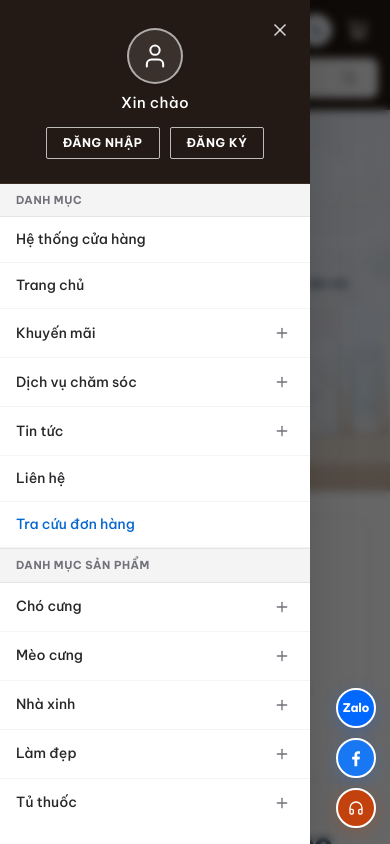
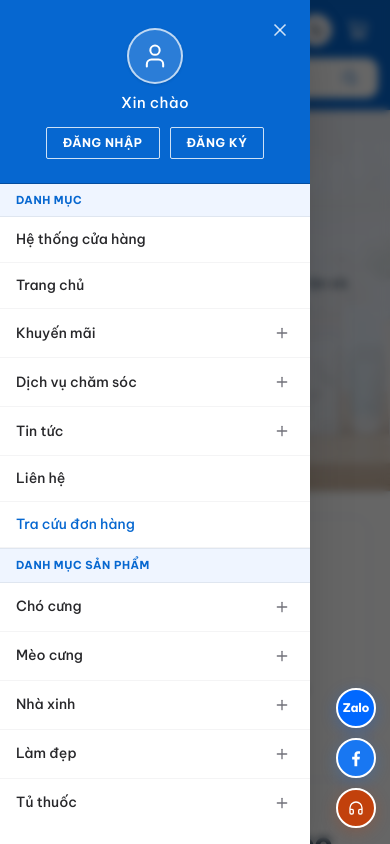
Before and after one commit to Dreams-lands/React-Nodejs, a React (Vite) app in the folder frontend/: page / in a window 390 px wide. Both pictures are taken after a click on the button 28 px from the left and 30 px from the top of the page. Shown: the top 844 px of the page. Built offline with nearby package versions, Linux system fonts and the light colour scheme.

Commit message:
fix(mobile): restore brand blue color on mobile header and drawer

```diff
--- a/frontend/src/components/HeadersAndFooters.tsx
+++ b/frontend/src/components/HeadersAndFooters.tsx
@@ -115,14 +115,14 @@ export const PetHubHeader: React.FC<FullHeaderProps> = ({
   return (
     <header className="w-full bg-white dark:bg-[#111827] sticky top-0 z-40 border-b border-[#dfe6f0] dark:border-[#1f2937]">
       {/* 1. Mobile Header (Adapted from User Specification - Image 1) */}
-      <div className="lg:hidden bg-[#241a15] text-white">
+      <div className="lg:hidden bg-[#0667d0] text-white shadow-sm">
         <div className="px-3 pt-2.5 pb-2 flex items-center justify-between gap-2">
           {/* Hamburger Menu Button */}
           <button
             type="button"
             onClick={() => setMobileDrawerOpen(true)}
             aria-label="Mở menu danh mục"
-            className="w-10 h-10 -ml-1 rounded-lg flex items-center justify-center text-white hover:bg-white/10 active:scale-95 transition cursor-pointer"
+            className="w-10 h-10 -ml-1 rounded-lg flex items-center justify-center text-white hover:bg-white/15 active:scale-95 transition cursor-pointer"
           >
             <Menu className="w-6 h-6 text-white" strokeWidth={2.4} />
           </button>
@@ -135,7 +135,7 @@ export const PetHubHeader: React.FC<FullHeaderProps> = ({
             aria-label="PetsFriend — Về trang chủ"
             className="flex items-center gap-1.5 text-left cursor-pointer"
           >
-            <div className="w-7 h-7 rounded-lg bg-white/15 flex items-center justify-center text-[#38bdf8]">
+            <div className="w-7 h-7 rounded-lg bg-white/20 flex items-center justify-center text-white">
               <PawPrint className="w-4 h-4" />
             </div>
             <span className="text-[19px] font-extrabold text-white tracking-tight leading-none">
@@ -149,12 +149,12 @@ export const PetHubHeader: React.FC<FullHeaderProps> = ({
             <button
               type="button"
               onClick={() => onNavigate('cart')}
-              className="relative w-10 h-10 rounded-lg flex items-center justify-center text-white hover:bg-white/10 active:scale-95 transition cursor-pointer"
+              className="relative w-10 h-10 rounded-lg flex items-center justify-center text-white hover:bg-white/15 active:scale-95 transition cursor-pointer"
               aria-label={`Giỏ hàng (${cartCount} sản phẩm)`}
             >
               <ShoppingCart className="w-5 h-5 text-white" />
               {cartCount > 0 && (
-                <span className="absolute top-1 right-1 min-w-[18px] h-[18px] px-1 rounded-full bg-[#ef4444] text-white text-[10px] font-bold flex items-center justify-center leading-none">
+                <span className="absolute top-1 right-1 min-w-[18px] h-[18px] px-1 rounded-full bg-[#c2410c] text-white text-[10px] font-bold flex items-center justify-center leading-none">
                   {cartCount}
                 </span>
               )}
@@ -167,7 +167,7 @@ export const PetHubHeader: React.FC<FullHeaderProps> = ({
           <form
             onSubmit={handleSearchSubmit}
             role="search"
-            className="h-10 rounded-lg bg-[#f4f4f5] dark:bg-[#27272a] px-3.5 flex items-center gap-2 border border-transparent focus-within:border-white/50 transition"
+            className="h-10 rounded-xl bg-white dark:bg-[#1e293b] px-3.5 flex items-center gap-2 shadow-xs focus-within:ring-2 focus-within:ring-white/40 transition"
           >
             <input
               type="text"
@@ -178,11 +178,11 @@ export const PetHubHeader: React.FC<FullHeaderProps> = ({
               }}
               aria-label="Tìm kiếm sản phẩm"
               placeholder="Tìm kiếm sản phẩm..."
-              className="flex-1 min-w-0 bg-transparent text-[13px] text-[#18181b] dark:text-white placeholder-[#71717a] dark:placeholder-[#a1a1aa] focus:outline-none"
+              className="flex-1 min-w-0 bg-transparent text-[13px] text-[#17324d] dark:text-white placeholder-[#64748b] dark:placeholder-[#94a3b8] focus:outline-none"
             />
             <button
               type="submit"
-              className="w-7 h-7 rounded flex items-center justify-center text-[#71717a] dark:text-[#a1a1aa] hover:text-[#0667d0] cursor-pointer"
+              className="w-7 h-7 rounded flex items-center justify-center text-[#0667d0] dark:text-[#38bdf8] hover:scale-105 cursor-pointer"
               aria-label="Tìm kiếm"
             >
               <Search className="w-4 h-4" />
@@ -468,20 +468,20 @@ export const PetHubHeader: React.FC<FullHeaderProps> = ({
               className="fixed top-0 left-0 bottom-0 w-[310px] max-w-[85vw] bg-white dark:bg-[#18181b] z-50 flex flex-col shadow-2xl lg:hidden overflow-hidden"
               aria-label="Menu điều hướng di động"
             >
-              {/* Drawer Top Header Banner (Dark chocolate matching Image 2) */}
-              <div className="bg-[#241a15] dark:bg-[#120f0d] text-white pt-7 pb-6 px-4 relative text-center shrink-0 border-b border-[#3b2c24] dark:border-[#27272a]">
+              {/* Drawer Top Header Banner (Brand Blue) */}
+              <div className="bg-[#0667d0] dark:bg-[#0558b5] text-white pt-7 pb-6 px-4 relative text-center shrink-0 border-b border-[#044d9e] dark:border-[#1e3a8a]">
                 {/* Close Button X */}
                 <button
                   type="button"
                   onClick={() => setMobileDrawerOpen(false)}
                   aria-label="Đóng menu"
-                  className="absolute top-3 right-3 w-9 h-9 rounded-full flex items-center justify-center text-white/80 hover:text-white hover:bg-white/10 active:scale-95 transition cursor-pointer"
+                  className="absolute top-3 right-3 w-9 h-9 rounded-full flex items-center justify-center text-white/80 hover:text-white hover:bg-white/15 active:scale-95 transition cursor-pointer"
                 >
                   <X className="w-5 h-5" strokeWidth={2} />
                 </button>
 
                 {/* Avatar Icon Circle */}
-                <div className="w-14 h-14 rounded-full border-2 border-white/60 bg-white/10 flex items-center justify-center mx-auto mb-2 text-white shadow-sm">
+                <div className="w-14 h-14 rounded-full border-2 border-white/70 bg-white/15 flex items-center justify-center mx-auto mb-2 text-white shadow-sm">
                   <User className="w-7 h-7" strokeWidth={1.75} />
                 </div>
 
@@ -500,7 +500,7 @@ export const PetHubHeader: React.FC<FullHeaderProps> = ({
                           setMobileDrawerOpen(false);
                           onNavigate('admin');
                         }}
-                        className="px-4 py-1.5 rounded bg-[#0667d0] hover:bg-[#0558b5] text-white text-[11px] font-bold tracking-wider uppercase transition cursor-pointer"
+                        className="px-4 py-1.5 rounded bg-white text-[#0667d0] hover:bg-[#eff5ff] text-[11px] font-bold tracking-wider uppercase transition cursor-pointer shadow-xs"
                       >
                         {workspaceRole === 'staff' ? 'BẢNG CÔNG VIỆC' : 'QUẢN TRỊ CỬA HÀNG'}
                       </button>
@@ -512,7 +512,7 @@ export const PetHubHeader: React.FC<FullHeaderProps> = ({
                           setMobileDrawerOpen(false);
                           onNavigate('account');
                         }}
-                        className="px-4 py-1.5 border border-white/70 hover:border-white text-white text-[12px] font-bold tracking-wider uppercase rounded-xs transition cursor-pointer hover:bg-white/10"
+                        className="px-4 py-1.5 border border-white/80 hover:border-white text-white text-[12px] font-bold tracking-wider uppercase rounded-xs transition cursor-pointer hover:bg-white/15"
                       >
                         TÀI KHOẢN
                       </button>
@@ -522,7 +522,7 @@ export const PetHubHeader: React.FC<FullHeaderProps> = ({
                           setMobileDrawerOpen(false);
                           onLogout();
                         }}
-                        className="px-4 py-1.5 border border-white/70 hover:border-white text-white text-[12px] font-bold tracking-wider uppercase rounded-xs transition cursor-pointer hover:bg-white/10"
+                        className="px-4 py-1.5 border border-white/80 hover:border-white text-white text-[12px] font-bold tracking-wider uppercase rounded-xs transition cursor-pointer hover:bg-white/15"
                       >
                         ĐĂNG XUẤT
                       </button>
@@ -536,7 +536,7 @@ export const PetHubHeader: React.FC<FullHeaderProps> = ({
                         setMobileDrawerOpen(false);
                         onNavigate('login');
                       }}
-                      className="px-4 py-1.5 border border-white/70 hover:border-white text-white text-[12px] font-bold tracking-wider uppercase rounded-xs transition cursor-pointer hover:bg-white/10"
+                      className="px-4 py-1.5 border border-white/80 hover:border-white text-white text-[12px] font-bold tracking-wider uppercase rounded-xs transition cursor-pointer hover:bg-white/15"
                     >
                       ĐĂNG NHẬP
                     </button>
@@ -546,7 +546,7 @@ export const PetHubHeader: React.FC<FullHeaderProps> = ({
                         setMobileDrawerOpen(false);
                         onNavigate('register');
                       }}
-                      className="px-4 py-1.5 border border-white/70 hover:border-white text-white text-[12px] font-bold tracking-wider uppercase rounded-xs transition cursor-pointer hover:bg-white/10"
+                      className="px-4 py-1.5 border border-white/80 hover:border-white text-white text-[12px] font-bold tracking-wider uppercase rounded-xs transition cursor-pointer hover:bg-white/15"
                     >
                       ĐĂNG KÝ
                     </button>
@@ -557,7 +557,7 @@ export const PetHubHeader: React.FC<FullHeaderProps> = ({
               {/* Drawer Scrollable Navigation List */}
               <div className="flex-1 overflow-y-auto divide-y divide-[#f4f4f5] dark:divide-[#27272a] text-[#27272a] dark:text-[#f4f4f5]">
                 {/* SECTION 1: DANH MỤC */}
-                <div className="bg-[#f4f4f5] dark:bg-[#18181b] text-[#71717a] dark:text-[#a1a1aa] text-[11px] font-bold uppercase tracking-wider px-4 py-2 border-b border-[#e4e4e7] dark:border-[#27272a]">
+                <div className="bg-[#eff5ff] dark:bg-[#1e293b] text-[#0667d0] dark:text-[#60a5fa] text-[11px] font-bold uppercase tracking-wider px-4 py-2 border-b border-[#dfe6f0] dark:border-[#334155]">
                   DANH MỤC
                 </div>
 
@@ -818,7 +818,7 @@ export const PetHubHeader: React.FC<FullHeaderProps> = ({
                 )}
 
                 {/* SECTION 2: DANH MỤC SẢN PHẨM */}
-                <div className="bg-[#f4f4f5] dark:bg-[#18181b] text-[#71717a] dark:text-[#a1a1aa] text-[11px] font-bold uppercase tracking-wider px-4 py-2 border-y border-[#e4e4e7] dark:border-[#27272a]">
+                <div className="bg-[#eff5ff] dark:bg-[#1e293b] text-[#0667d0] dark:text-[#60a5fa] text-[11px] font-bold uppercase tracking-wider px-4 py-2 border-y border-[#dfe6f0] dark:border-[#334155]">
                   DANH MỤC SẢN PHẨM
                 </div>
 
```
